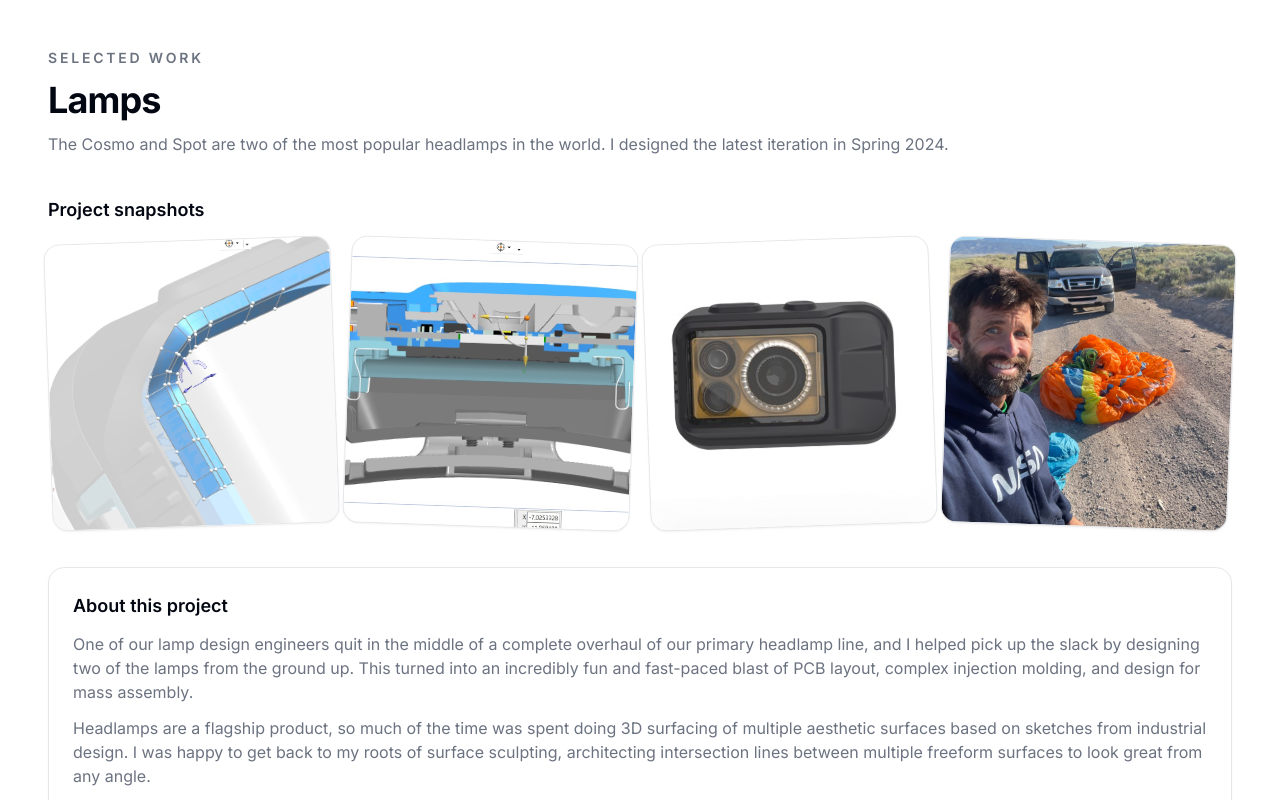
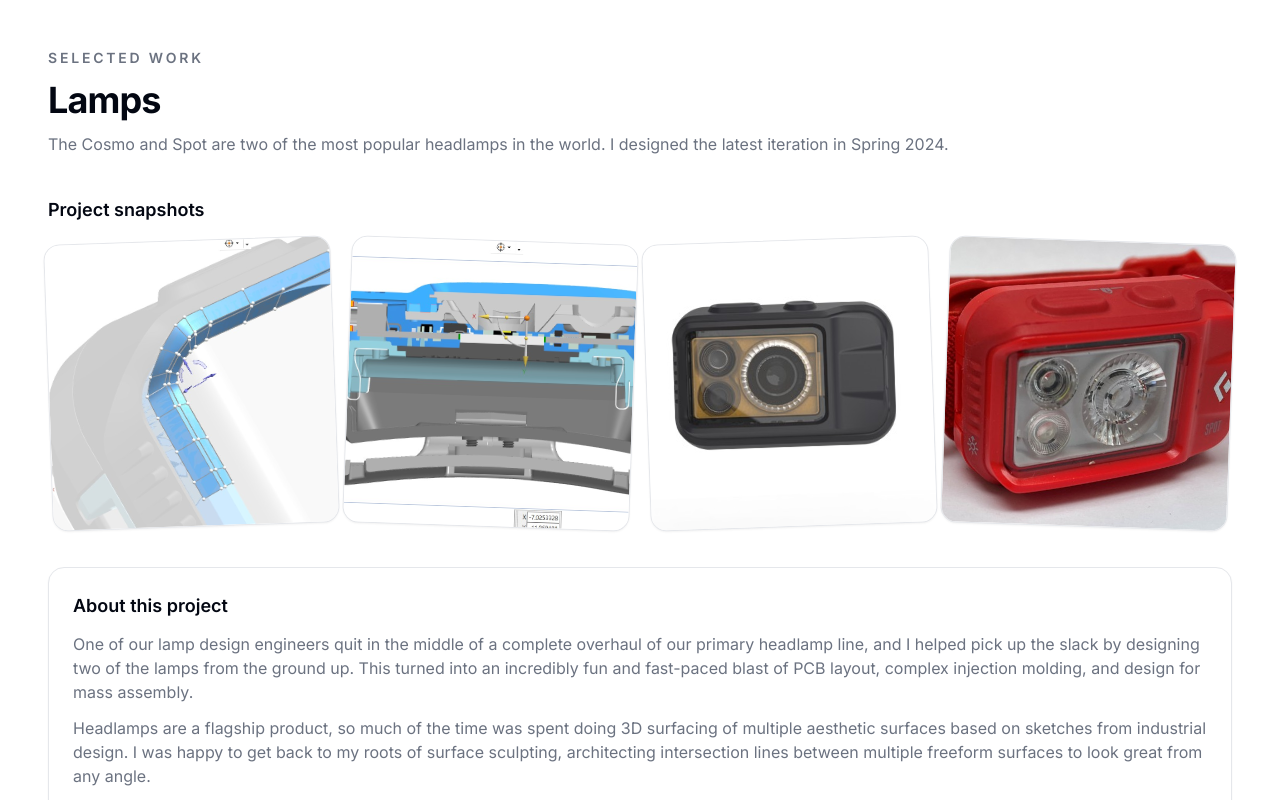
Before and after one commit to bakerjohnalex/resume, a Next.js app: page /projects/lamps in a window 1280 px wide. Shown: the top 800 px of the page. Built offline with nearby package versions, Linux system fonts and the light colour scheme.

Commit message:
Update image source for fourth lamp preview

```diff
--- a/src/data/projects/lamps.ts
+++ b/src/data/projects/lamps.ts
@@ -20,7 +20,7 @@ export const lampsData = {
       alt: "Lamps preview image three",
     },
     {
-      src: "/me.jpg",
+      src: "/lamp4.jpg",
       alt: "Lamps preview image four",
     },
   ],
```
